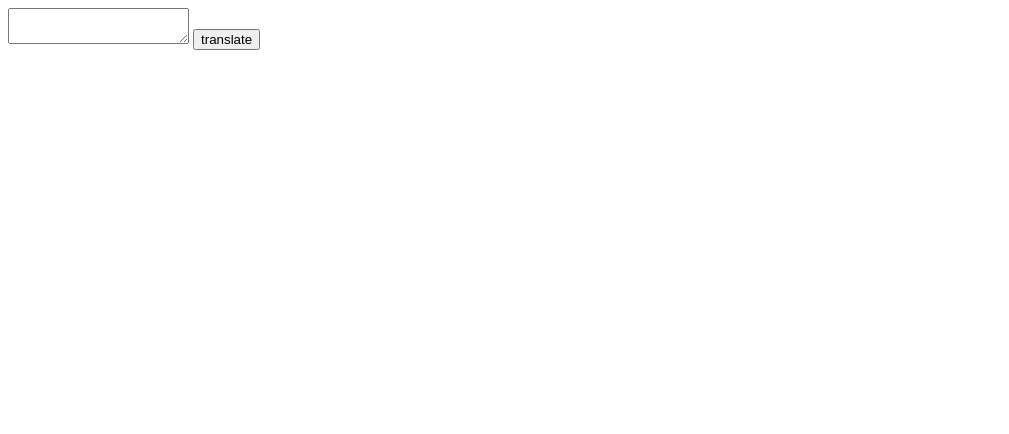
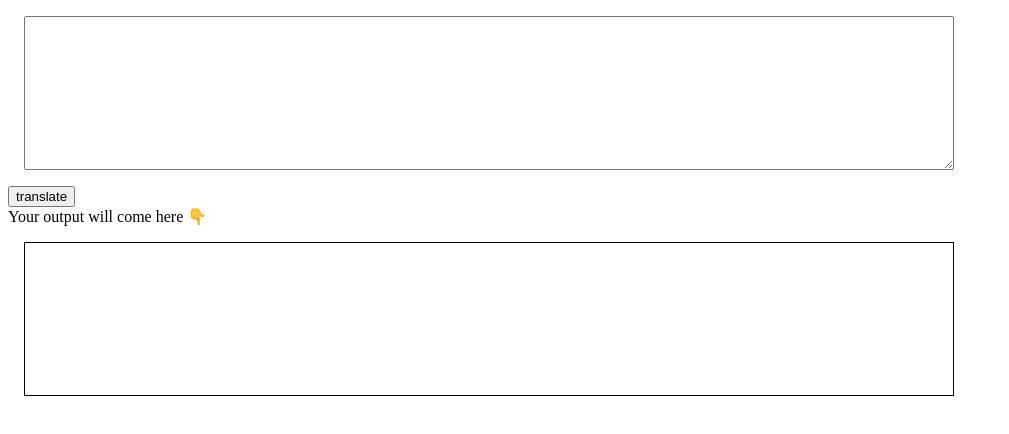
Before and after one commit to HarshKumar04/pig-latin-translator, a plain HTML site: page index.html in a window 1280 px wide. Shown: the whole page, without its empty margins (0-1009 px from the left). Drawn offline with Linux system fonts and the light colour scheme.

Commit message:
update index.html

```diff
--- a/index.html
+++ b/index.html
@@ -5,11 +5,30 @@
     <meta http-equiv="X-UA-Compatible" content="IE=edge">
     <meta name="viewport" content="width=device-width, initial-scale=1.0">
     <title>Russian accent translator</title>
-
+    <style>
+        textarea{
+            width: 70vw;
+            height: 15vh;
+            padding: 1rem;
+            margin: 1rem;
+            font-size: 1rem;
+            display: block;
+        }
+        #output-box{
+            width: 70vw;
+            height: 15vh;
+            padding: 1rem;
+            margin: 1rem;
+            font-size: 1rem;
+            border: 1px solid black;
+        }
+    </style>
 </head>
 <body>
     <textarea id="input-box"></textarea>
     <button id="btn-translate">translate</button>
+    <div>Your output will come here 👇</div>
+    <div id="output-box"></div>
 
 
 
```
